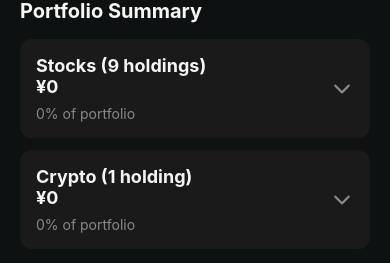
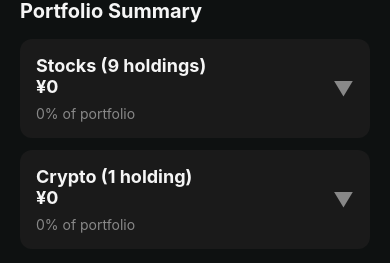
Before and after one commit to makotot-kraken/mybalance-app, a React Native app: screen / in a window 390 px wide. Shown: the part 187-450 px from the top of the page. Built offline with nearby package versions, Linux system fonts and the light colour scheme; no server answers.

Commit message:
Replace icon fonts with unicode arrow symbols

```diff
--- a/App.js
+++ b/App.js
@@ -1,7 +1,6 @@
 import React, { useState, useEffect } from 'react';
 import { StatusBar } from 'expo-status-bar';
 import { View, Text, StyleSheet, ScrollView, RefreshControl, TouchableOpacity } from 'react-native';
-import { Ionicons } from '@expo/vector-icons';
 import {
   portfolio,
   fetchRealTimePrices,
@@ -241,11 +240,9 @@ export default function App() {
                     {totalValue > 0 ? ((stockValue / totalValue) * 100).toFixed(1) : 0}% of portfolio
                   </Text>
                 </View>
-                <Ionicons
-                  name={stocksExpanded ? "chevron-up" : "chevron-down"}
-                  size={24}
-                  color="#888"
-                />
+                <Text style={styles.chevron}>
+                  {stocksExpanded ? "▲" : "▼"}
+                </Text>
               </View>
             </TouchableOpacity>
 
@@ -298,11 +295,9 @@ export default function App() {
                     {totalValue > 0 ? ((cryptoValue / totalValue) * 100).toFixed(1) : 0}% of portfolio
                   </Text>
                 </View>
-                <Ionicons
-                  name={cryptoExpanded ? "chevron-up" : "chevron-down"}
-                  size={24}
-                  color="#888"
-                />
+                <Text style={styles.chevron}>
+                  {cryptoExpanded ? "▲" : "▼"}
+                </Text>
               </View>
             </TouchableOpacity>
 
@@ -472,4 +467,9 @@ const styles = StyleSheet.create({
     backgroundColor: '#00C853',
     borderRadius: 2,
   },
+  chevron: {
+    fontSize: 20,
+    color: '#888',
+    fontWeight: 'bold',
+  },
 });
```
Also changed, not shown: 3 other files (tests, documents, lock files or other folders).
